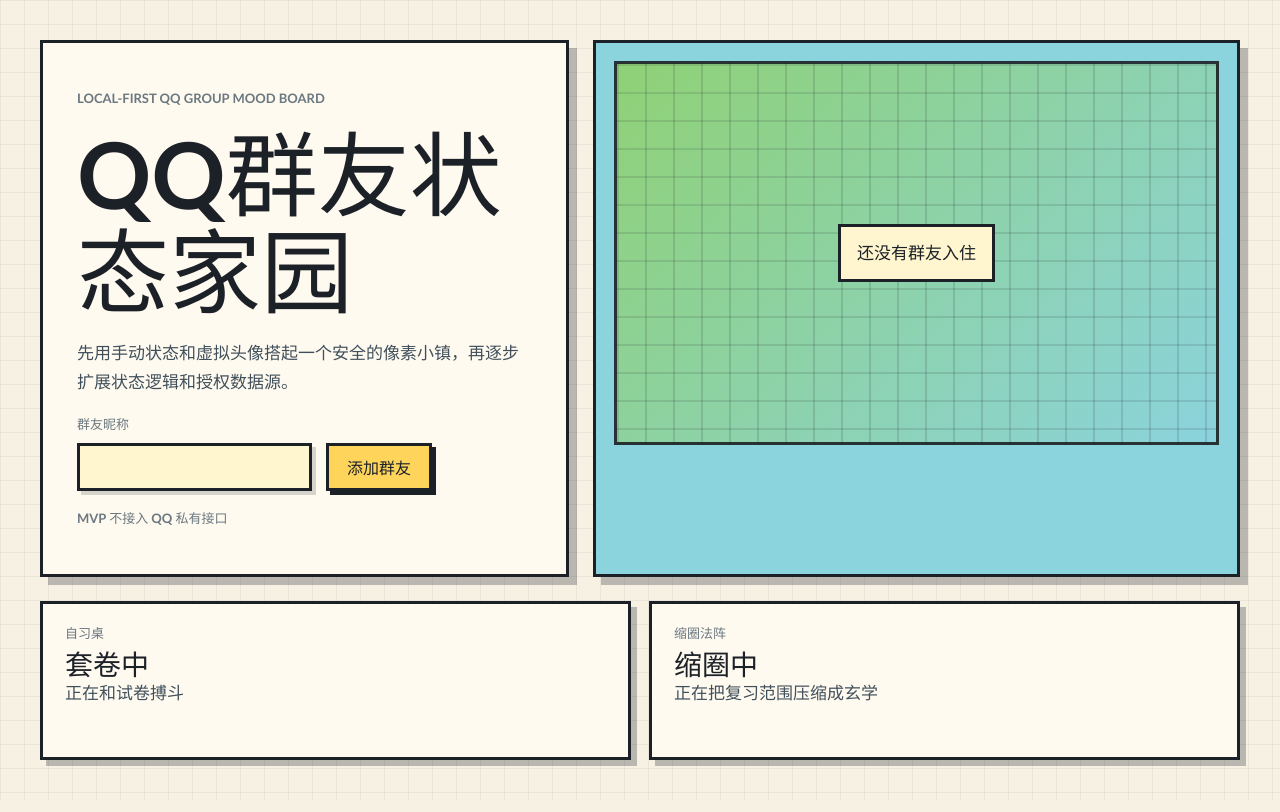
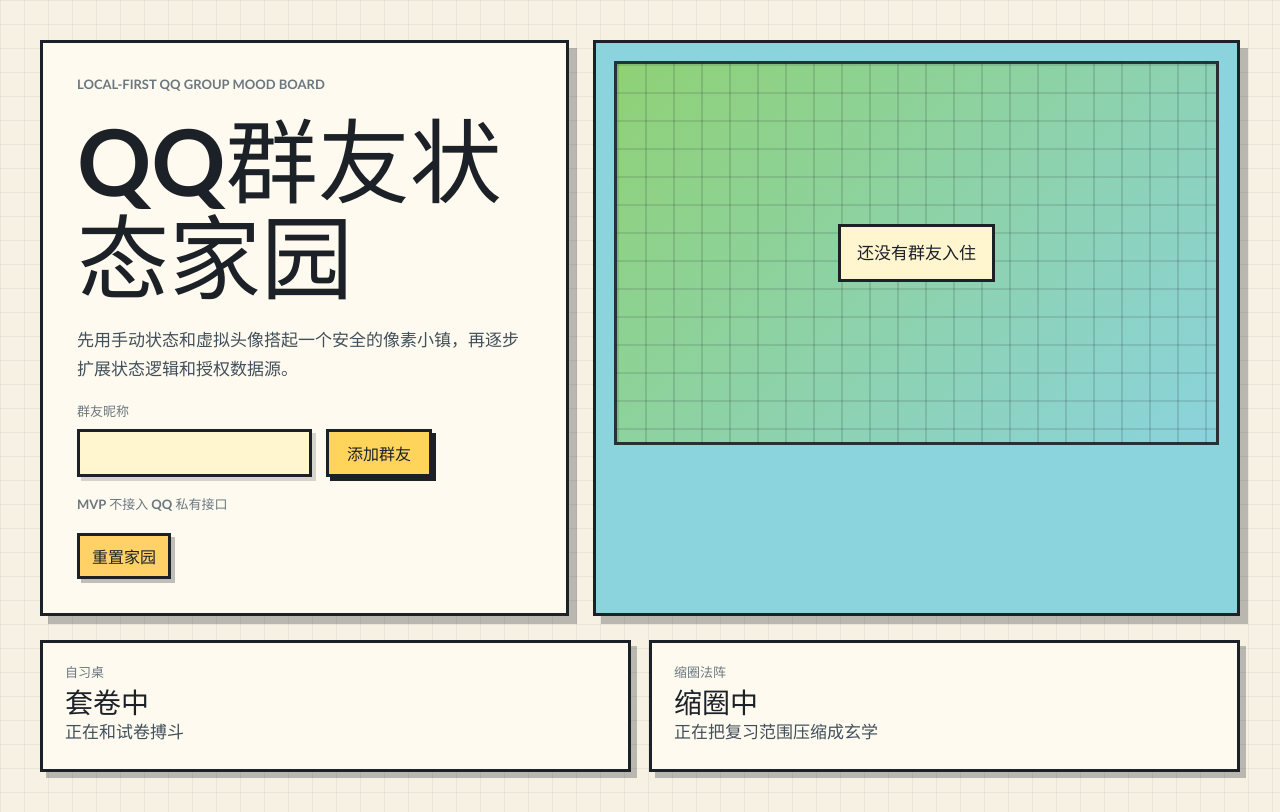
Before and after one commit to Shrimpaste/status4fpb, a React (Vite) app: page / in a window 1280 px wide. Built offline with nearby package versions, Linux system fonts and the light colour scheme.

Commit message:
feat: add reset home action

```diff
--- a/src/App.css
+++ b/src/App.css
@@ -90,9 +90,22 @@
 
 .primary-action:focus-visible,
 .status-action:focus-visible,
-.add-member-form input:focus-visible {
+.add-member-form input:focus-visible,
+.reset-action:focus-visible {
   outline: 3px solid var(--focus);
   outline-offset: 4px;
+}
+
+.reset-action {
+  width: fit-content;
+  padding: 8px 12px;
+  border: 3px solid var(--ink);
+  background: #ffd166;
+  color: var(--ink);
+  font: inherit;
+  font-weight: 900;
+  cursor: pointer;
+  box-shadow: 4px 4px 0 var(--shadow-color);
 }
 
 .pixel-home {
--- a/src/App.tsx
+++ b/src/App.tsx
@@ -18,17 +18,20 @@
 
 function App() {
   const [pendingDeleteId, setPendingDeleteId] = useState<string | null>(null)
+  const [pendingReset, setPendingReset] = useState(false)
   const {
     state,
     addVirtualMember,
     setVirtualMemberStatus,
     removeVirtualMember,
+    resetPixelHome,
     getMemberStatus,
   } = usePixelHomeApp()
 
   function handleAddMember(displayName: string) {
     addVirtualMember(displayName)
     setPendingDeleteId(null)
+    setPendingReset(false)
   }
 
   function handleStatusClick(
@@ -36,10 +39,13 @@
     input: SetVirtualMemberStatusInput,
   ) {
     setPendingDeleteId(null)
+    setPendingReset(false)
     setVirtualMemberStatus(memberId, input)
   }
 
   function handleDeleteClick(memberId: string) {
+    setPendingReset(false)
+
     if (pendingDeleteId === memberId) {
       removeVirtualMember(memberId)
       setPendingDeleteId(null)
@@ -47,6 +53,18 @@
     }
 
     setPendingDeleteId(memberId)
+  }
+
+  function handleResetClick() {
+    setPendingDeleteId(null)
+
+    if (pendingReset) {
+      resetPixelHome()
+      setPendingReset(false)
+      return
+    }
+
+    setPendingReset(true)
   }
 
   return (
@@ -59,6 +77,14 @@
         </p>
         <AddMemberForm onAddMember={handleAddMember} />
         <span className="privacy-note">MVP 不接入 QQ 私有接口</span>
+        <button
+          type="button"
+          className="reset-action"
+          onClick={handleResetClick}
+          aria-label={pendingReset ? '确认重置家园' : '重置家园'}
+        >
+          {pendingReset ? '确认重置' : '重置家园'}
+        </button>
       </section>
 
       <PixelHomeMap
--- a/src/app/usePixelHomeApp.ts
+++ b/src/app/usePixelHomeApp.ts
@@ -1,5 +1,10 @@
 import { useMemo, useState } from 'react'
-import { addMember, removeMember, setMemberStatus } from '../domain/appState'
+import {
+  addMember,
+  createEmptyAppState,
+  removeMember,
+  setMemberStatus,
+} from '../domain/appState'
 import {
   computeExpiresAt,
   type ExpirationPresetKey,
@@ -30,6 +35,7 @@
     input: SetVirtualMemberStatusInput,
   ) => void
   removeVirtualMember: (memberId: string) => void
+  resetPixelHome: () => void
   getMemberStatus: (memberId: string) => EffectiveStatus
 }
 
@@ -97,6 +103,11 @@
     commit((current) => removeMember(current, memberId))
   }
 
+  function resetPixelHome() {
+    store.clear()
+    setState(createEmptyAppState())
+  }
+
   function getMemberStatus(memberId: Member['id']) {
     return getEffectiveStatus(memberId, state.statuses, new Date().toISOString(), {
       expiredFallback: state.settings.expiredFallback,
@@ -108,6 +119,7 @@
     addVirtualMember,
     setVirtualMemberStatus,
     removeVirtualMember,
+    resetPixelHome,
     getMemberStatus,
   }
 }
```
Also changed, not shown: 5 other files (tests, documents, lock files or other folders).
